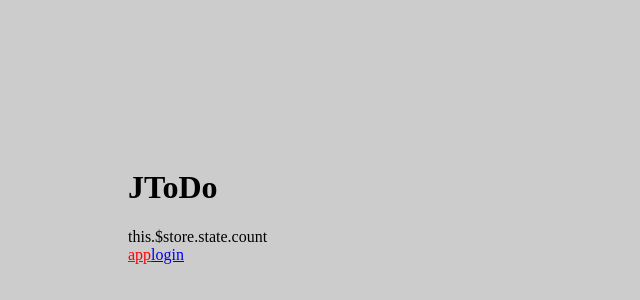
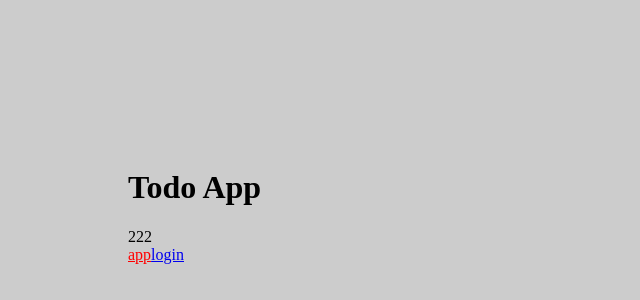
Before and after one commit to Mical-kiss/todolist-win, a Vue app: page /app in a window 1280 px wide. Shown: the part 652-952 px from the top of the page, without its empty margins (0-640 px from the left). Built offline with nearby package versions, Linux system fonts and the light colour scheme; the HTML template or start-up script is replaced by a standard one.

Commit message:
feat:热更新失效

```diff
--- a/client/app.vue
+++ b/client/app.vue
@@ -31,13 +31,13 @@ export default {
   mounted () {
     console.log(this.$store)
     setTimeout(() => {
-      // this.$store.commit('updateCount', 222)
+      this.$store.commit('updateCount', 222)
     }, 4000)
     this.$store.dispatch('asyncUpdateCount', 1234567)
   },
   computed: {
     count () {
-      return 'this.$store.state.count'
+      return this.$store.state.count
     }
   },
   components: {
--- a/client/layout/header.vue
+++ b/client/layout/header.vue
@@ -1,6 +1,6 @@
 <template>
   <header :class="$style.mainHeader">
-      <h1>JToDo</h1>
+      <h1>Todo App</h1>
   </header>
 </template>
 
@@ -15,7 +15,7 @@
     display: inline;
     line-height: 100px;
     color: rgba(175, 47, 47, 0.4);
-    font-size: 100px;
+    font-size: 50px;
     margin: 20px;
   }
 }
```
